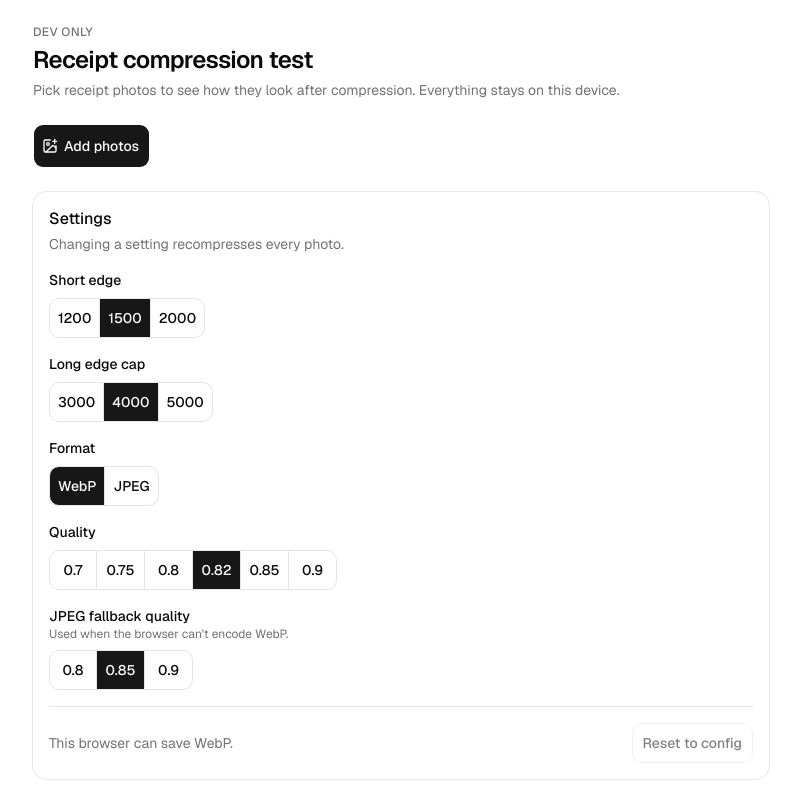
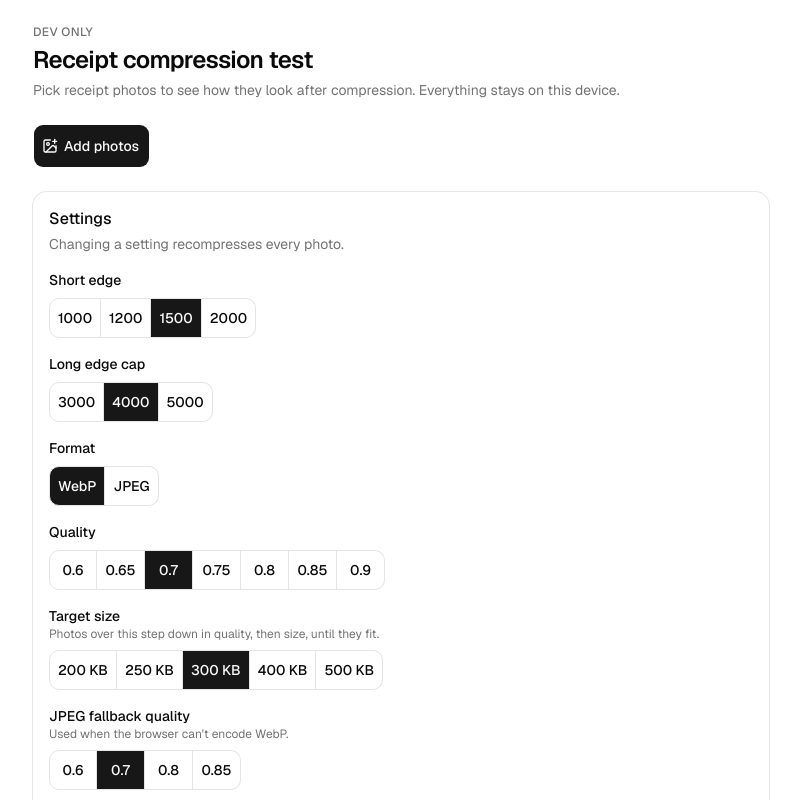
Before and after one commit to jacobkly/sbc-south-youth, a Next.js app in the folder finances/: page /dev/compression-test in a window 1280 px wide. Shown: the top 800 px of the page, without its empty margins (239-1040 px from the left). Built offline with nearby package versions, Linux system fonts and the light colour scheme.

Commit message:
feat(finances): shrink receipts to about 300 KB

```diff
--- a/finances/src/components/receipts/compression-lab.tsx
+++ b/finances/src/components/receipts/compression-lab.tsx
@@ -10,8 +10,6 @@ import { canEncode } from "@/lib/images/canvas";
 import { extensionFor, processReceipt, type ProcessedReceipt } from "@/lib/receipts/compress";
 import { RECEIPT_COMPRESSION, type CompressionSettings, type OutputFormat } from "@/lib/receipts/compression-config";
 
-/** Average size that keeps a few years of receipts inside the 1 GB free tier. */
-const TARGET_AVERAGE_BYTES = 500 * 1024;
 const GIGABYTE = 1024 ** 3;
 const SELECTED = "data-[state=on]:bg-primary data-[state=on]:text-primary-foreground hover:data-[state=on]:bg-primary/90";
 
@@ -27,10 +25,11 @@ function optionsWith(options: number[], value: number): number[] {
   return [...new Set([...options, value])].sort((a, b) => a - b);
 }
 
-const SHORT_EDGES = optionsWith([1200, 1500, 2000], RECEIPT_COMPRESSION.shortEdge);
+const SHORT_EDGES = optionsWith([1000, 1200, 1500, 2000], RECEIPT_COMPRESSION.shortEdge);
 const LONG_CAPS = optionsWith([3000, 4000, 5000], RECEIPT_COMPRESSION.maxLongEdge);
-const QUALITIES = optionsWith([0.7, 0.75, 0.8, 0.85, 0.9], RECEIPT_COMPRESSION.quality);
-const FALLBACK_QUALITIES = optionsWith([0.8, 0.85, 0.9], RECEIPT_COMPRESSION.jpegFallbackQuality);
+const QUALITIES = optionsWith([0.6, 0.65, 0.7, 0.75, 0.8, 0.85, 0.9], RECEIPT_COMPRESSION.quality);
+const FALLBACK_QUALITIES = optionsWith([0.6, 0.7, 0.8, 0.85], RECEIPT_COMPRESSION.jpegFallbackQuality);
+const TARGET_KB = optionsWith([200, 250, 300, 400, 500], RECEIPT_COMPRESSION.targetBytes / 1024);
 
 function formatBytes(bytes: number): string {
   if (bytes < 1024 * 1024) return `${Math.round(bytes / 1024)} KB`;
@@ -220,6 +219,13 @@ export function CompressionLab() {
             options={QUALITIES.map((q) => ({ value: String(q), label: String(q) }))}
             onChange={(value) => changeSettings({ quality: Number(value) })}
           />
+          <SettingGroup
+            label="Target size"
+            hint="Photos over this step down in quality, then size, until they fit."
+            value={String(settings.targetBytes / 1024)}
+            options={TARGET_KB.map((kb) => ({ value: String(kb), label: `${kb} KB` }))}
+            onChange={(value) => changeSettings({ targetBytes: Number(value) * 1024 })}
+          />
           {settings.format === "image/webp" && (
             <SettingGroup
               label="JPEG fallback quality"
@@ -254,8 +260,8 @@ export function CompressionLab() {
           <Stat
             label="Average size"
             value={average === null ? "–" : formatBytes(average)}
-            tone={average === null ? undefined : average <= TARGET_AVERAGE_BYTES ? "good" : "bad"}
-            detail={`Target ${formatBytes(TARGET_AVERAGE_BYTES)} or less`}
+            tone={average === null ? undefined : average <= settings.targetBytes ? "good" : "bad"}
+            detail={`Target ${formatBytes(settings.targetBytes)} or less`}
           />
           <Stat
             label="Total"
--- a/finances/src/lib/receipts/compression-config.ts
+++ b/finances/src/lib/receipts/compression-config.ts
@@ -1,11 +1,13 @@
 /**
  * Receipt compression settings, shared by the real upload path and the
  * /dev/compression-test page. Receipts must stay readable at full zoom
- * while averaging about 500 KB, so the 1 GB storage tier lasts for years.
+ * while landing under about 300 KB, so the 1 GB storage tier holds a few
+ * thousand of them.
  *
- * Photos start at `shortEdge` and `quality`. Detailed or noisy photos can
- * come out well over 1 MB that way, so anything over `targetBytes` steps
- * down through `lowerQualities`, then `smallerShortEdges`, until it fits.
+ * Photos start at `shortEdge` and `quality`. Anything over `targetBytes`
+ * steps down through `lowerQualities`, then `smallerShortEdges`, until it
+ * fits. Tiny print holds up better at full size and lower quality than at
+ * a smaller size, so size is the last thing to give.
  */
 
 import type { ImageFormat } from "@/lib/images/canvas";
@@ -35,9 +37,9 @@ export const RECEIPT_COMPRESSION: CompressionSettings = {
   shortEdge: 1500,
   maxLongEdge: 4000,
   format: "image/webp",
-  quality: 0.82,
-  jpegFallbackQuality: 0.85,
-  targetBytes: 500 * 1024,
-  lowerQualities: [0.7, 0.6, 0.5],
+  quality: 0.7,
+  jpegFallbackQuality: 0.7,
+  targetBytes: 300 * 1024,
+  lowerQualities: [0.6, 0.5],
   smallerShortEdges: [1200, 1000],
 };
```
Also changed, not shown: 1 other file (tests, documents, lock files or other folders).
